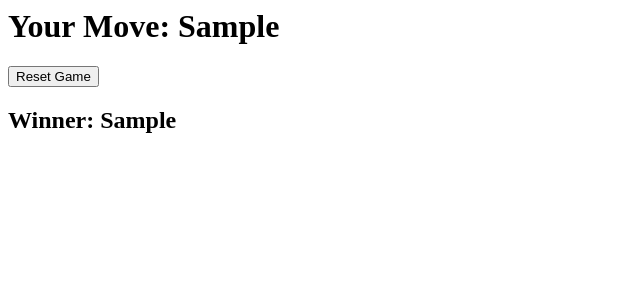
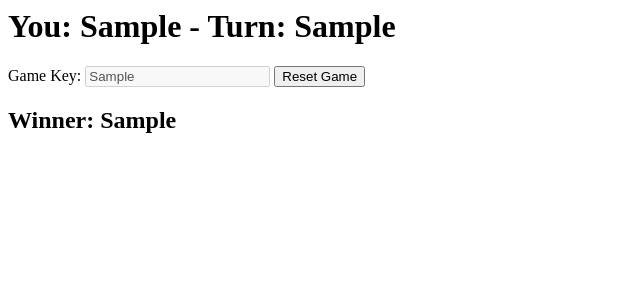
Before and after one commit to jbussey-lv/ultimate-tic-tac-toe, a Flask app: template templates/game.html in a window 1280 px wide. Shown: the top 300 px of the page, without its empty margins (0-640 px from the left). Run offline with Flask 2, Linux system fonts and the light colour scheme; the template is opened without the code that fills it: most values are stand-ins (such as "Sample title", 1, 10 or a date in 2020); some libraries are stand-ins or nearby versions.

Commit message:
mostly working networked

```diff
--- a/app.py
+++ b/app.py
@@ -3,6 +3,8 @@ from models.game import Game
 from flask_socketio import SocketIO, emit, send, join_room
 from simple_websocket.ws import Server as WS
 import time
+import random
+import string
 
 app = Flask(__name__)
 app.config['SECRET_KEY'] = 'secret!'
@@ -11,18 +13,96 @@ socketio = SocketIO(app)
 
 game = Game()
 
+games = {}
+
+def get_new_game_key():
+    key_length = 5
+    letters = 'ABCDEFGHJKLMNPQRSTUVWXYZ'
+    game_key = ''.join(random.choice(letters) for i in range(key_length))
+    return game_key
+
+def get_game_link(game_key, player):
+    return "/games/" + game_key + "/" + player
+
 def get_room():
     source_url = request.referrer
     return source_url
 
+def extract_game_key(referrer):
+    sub1 = "games/"
+    sub2 = "/"
+    idx1 = referrer.find(sub1)
+    end = referrer[idx1 + len(sub1):]
+    idx2 = referrer.find(sub2)
+    return end[0: idx2]
+
 @socketio.event
 def connect():
-    join_room(get_room())
+    game_key = extract_game_key(request.referrer)
+    join_room(game_key)
 
 @socketio.event
 def my_custom_event(arg1):
     print(str(request.sid))
     send(arg1, room=get_room())
+
+@app.route('/home')
+def home():
+    return render_template('home.html')
+
+@app.route('/games', methods=['POST'])
+def create_new_game():
+    game_key = get_new_game_key()
+    player = Game.players[0]
+    game_link = get_game_link(game_key, player)
+    games[game_key] = Game()
+    return redirect(game_link)
+
+@app.route('/games/<string:game_key>/<string:this_player>')
+def get_game(game_key, this_player):
+    if(game_key not in games):
+        return redirect('/home')
+
+    game = games[game_key]
+    board = game.get_big_detailed_board()
+    current_player = game.get_current_player()
+    return render_template('game.html', game_key=game_key, board=board, this_player=this_player, current_player=current_player)
+
+@app.route('/games', methods=['GET'])
+def join_game():
+    game_key = request.args.get('game_key')
+    player = Game.players[1]
+    game_link = get_game_link(game_key, player)
+    return redirect(game_link)
+
+@app.route('/games/<string:game_key>/reset', methods=['POST'])
+def reset_game(game_key):
+    if(game_key not in games):
+        return redirect('/home')
+
+    game = games[game_key]
+    game.reset()
+
+    socketio.emit('message', 'refresh', room=game_key)
+
+    return redirect(request.referrer)
+
+@app.route('/games/<string:game_key>/moves', methods=['POST'])
+def moves(game_key):
+
+    if(game_key not in games):
+        return redirect('/home')
+
+    game = games[game_key]
+    big_row_index = int(request.form.get('big_row_index'))
+    big_col_index = int(request.form.get('big_col_index'))
+    small_row_index = int(request.form.get('small_row_index'))
+    small_col_index = int(request.form.get('small_col_index'))
+    game.add_move(big_row_index, big_col_index, small_row_index, small_col_index)
+
+    socketio.emit('message', 'refresh', room=game_key)
+
+    return redirect(request.referrer)
 
 @app.route('/becho')
 def becho():
@@ -30,27 +110,6 @@ def becho():
     return response
 
 
-
-@app.route('/')
-def home():
-    board = game.get_big_detailed_board()
-    current_player = game.get_current_player()
-    return render_template('game.html', board=board, current_player=current_player)
-
-@app.route('/moves', methods=['POST'])
-def moves():
-    big_row_index = int(request.form.get('big_row_index'))
-    big_col_index = int(request.form.get('big_col_index'))
-    small_row_index = int(request.form.get('small_row_index'))
-    small_col_index = int(request.form.get('small_col_index'))
-    game.add_move(big_row_index, big_col_index, small_row_index, small_col_index)
-    return redirect("/")
-
-@app.route('/reset', methods=['POST'])
-def reset():
-    game.reset_game()
-    return redirect("/")
-
 # main driver function
 if __name__ == '__main__':
     socketio.run(app)
--- a/models/game.py
+++ b/models/game.py
@@ -8,7 +8,7 @@ class Game:
   def __init__(self):
     self.moves = []
 
-  def reset_game(self):
+  def reset(self):
     self.moves = []
 
   def add_move(self, big_row, big_col, small_row, small_col):
--- a/templates/game.html
+++ b/templates/game.html
@@ -1,18 +1,16 @@
 {% macro move_form(big_row_index, big_col_index, small_row_index, small_col_index) -%}
-  <form action="/moves" method="POST">
+  <form action="moves" method="POST">
     <input type="hidden" name="big_row_index" value="{{ big_row_index }}" />
     <input type="hidden" name="big_col_index" value="{{ big_col_index }}" />
     <input type="hidden" name="small_row_index" value="{{ small_row_index }}" />
     <input type="hidden" name="small_col_index" value="{{ small_col_index }}" />
     <button type="submit">Go</button>
-
   </form>
 {%- endmacro %}
 
 
 <html>
   <head>
-    <script src="/static/webworker.js"></script>
     <style>
       *{
         box-sizing: border-box;
@@ -58,8 +56,9 @@
     </style>
   </head>
   <body>
-    <h1>Your Move: {{ current_player }}</h1>
-    <form action="/reset" method="POST">
+    <h1>You: {{ this_player }} - Turn: {{ current_player }}</h1>
+    <form action="reset" method="POST" id="reset-form">
+    Game Key: <input readonly disabled value="{{ game_key }}" />
     <button type="submit">Reset Game</button>
     {%if board['big_winner'] %}
     <h2>Winner: {{ board['big_winner'] }}</h2>
@@ -89,7 +88,7 @@
               <td class="small-td">
                 {%if val['player'] %}
                 {{ val['player'] }}
-                {%elif val['move_is_legal'] %}
+                {%elif this_player == current_player and val['move_is_legal'] %}
                 {{ move_form(big_row_loop.index0, big_col_loop.index0, small_row_loop.index0, small_col_loop.index0) }}
                 {%endif%}
               </td>
@@ -103,5 +102,22 @@
       </tr>
     {%endfor%}
     </table>
+
+    <script src="https://cdnjs.cloudflare.com/ajax/libs/socket.io/4.0.1/socket.io.js" integrity="sha512-q/dWJ3kcmjBLU4Qc47E4A9kTB4m3wuTY7vkFJDTZKjTs8jhyGQnaUrxa0Ytd0ssMZhbNua9hE+E7Qv1j+DyZwA==" crossorigin="anonymous"></script>
+    <script>
+        document.getElementById('reset-form').addEventListener("submit", function(e) {
+            if(!confirm("Reset game?")){
+                e.preventDefault();
+            }
+        });
+
+        var socket = io();
+
+        socket.on('message', function(data){
+            if(data === "refresh"){
+                location.reload()
+            }
+        });
+    </script>
   </body>
 </html>
```
Also changed, not shown: templates/home.html (added, +23 -0 lines).
